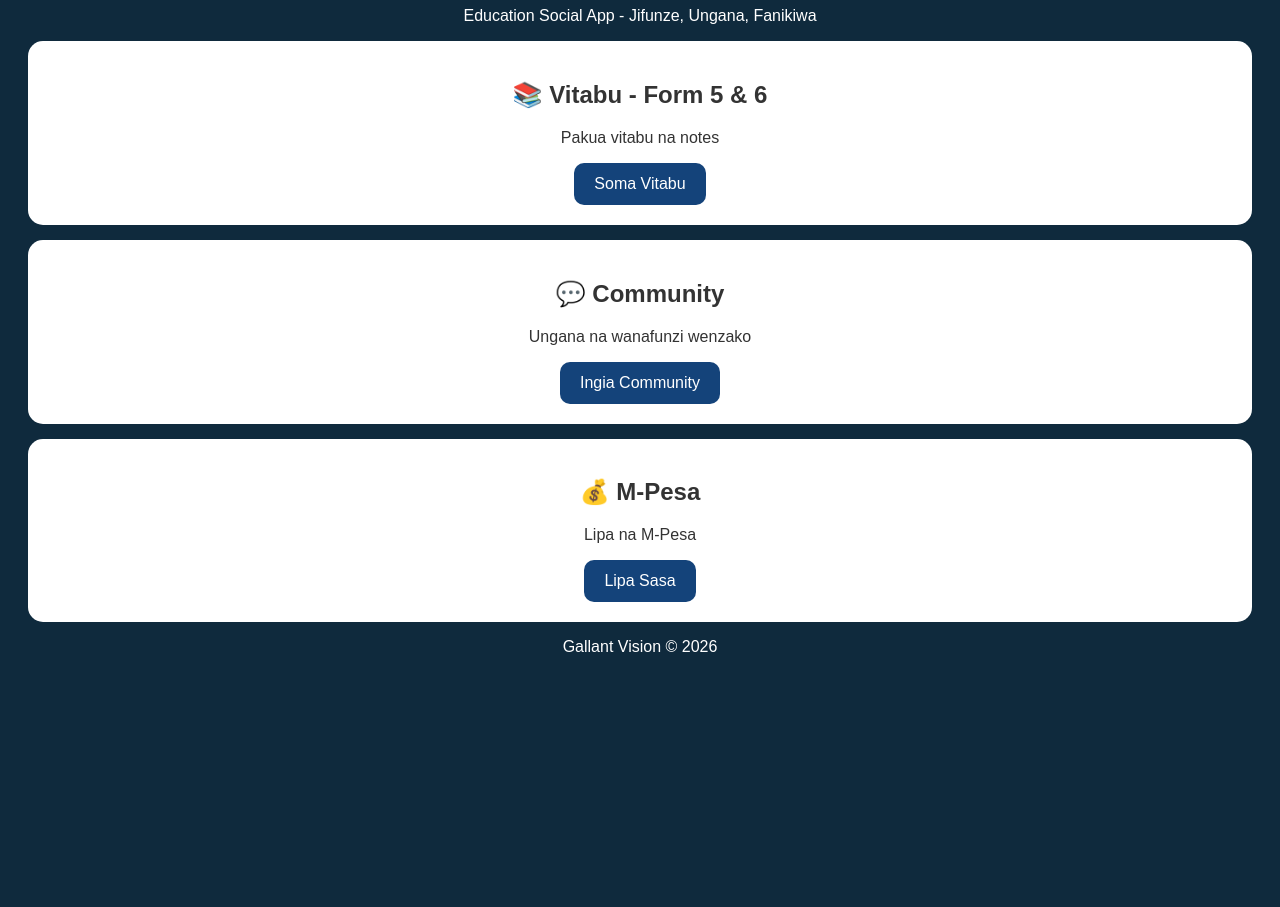
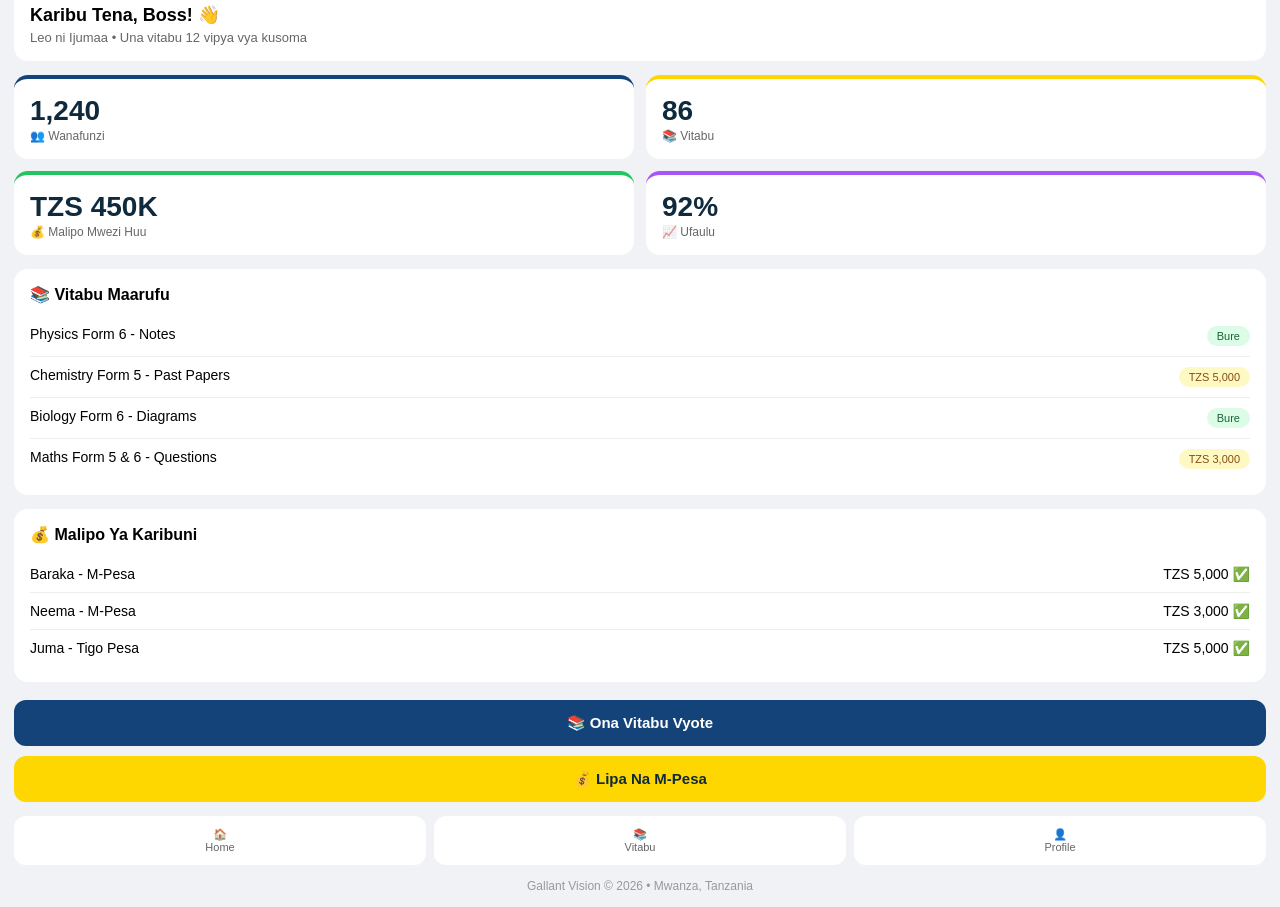
Before and after one commit to b41822007-eng/Gallant-vision-, a plain HTML site: page index.html in a window 1280 px wide. Shown: the part 102-1009 px from the top of the page. Before the commit the page ends 802 px from the top, so only its background shows below. Drawn offline with Linux system fonts and the light colour scheme.

Commit message:
Update title and layout for dashboard view

```diff
--- a/index.html
+++ b/index.html
@@ -3,19 +3,82 @@
 <head>
 <meta charset="UTF-8">
 <meta name="viewport" content="width=device-width, initial-scale=1.0">
-<title>Gallant Vision - Education Social App</title>
+<title>Gallant Vision - Dashboard</title>
 <style>
-body{font-family:Arial,sans-serif;background:#0f2a3d;color:white;text-align:center;padding:20px}
-h1{color:#FFD700}.card{background:white;color:#333;padding:20px;border-radius:15px;margin:15px 0}
-button{background:#14437A;color:white;padding:12px 20px;border:none;border-radius:10px;font-size:16px}
+*{margin:0;padding:0;box-sizing:border-box;font-family:Arial,sans-serif}
+body{background:#f0f2f5}
+.header{background:#0f2a3d;color:white;padding:18px 16px;display:flex;justify-content:space-between;align-items:center}
+.header h1{font-size:20px;color:#FFD700}
+.header p{font-size:12px;opacity:.8}
+.avatar{background:#FFD700;color:#0f2a3d;width:40px;height:40px;border-radius:50%;display:flex;align-items:center;justify-content:center;font-weight:bold}
+.wrap{padding:14px}
+.welcome{background:white;padding:16px;border-radius:14px;margin-bottom:14px}
+.welcome h2{font-size:18px}
+.welcome p{color:#666;font-size:13px;margin-top:4px}
+.grid{display:grid;grid-template-columns:1fr 1fr;gap:12px;margin-bottom:14px}
+.card{background:white;padding:16px;border-radius:14px}
+.card h3{font-size:28px;color:#0f2a3d}
+.card p{font-size:12px;color:#666;margin-top:2px}
+.card.blue{border-top:4px solid #14437A}
+.card.gold{border-top:4px solid #FFD700}
+.card.green{border-top:4px solid #22c55e}
+.card.purple{border-top:4px solid #a855f7}
+.section{background:white;padding:16px;border-radius:14px;margin-bottom:14px}
+.section h3{margin-bottom:12px;font-size:16px}
+.item{display:flex;justify-content:space-between;padding:10px 0;border-bottom:1px solid #eee;font-size:14px}
+.item:last-child{border:none}
+.badge{background:#dcfce7;color:#166534;padding:4px 10px;border-radius:20px;font-size:11px}
+.badge.yellow{background:#fef9c3;color:#854d0e}
+button{width:100%;background:#14437A;color:white;border:none;padding:14px;border-radius:12px;font-size:15px;font-weight:bold;margin-top:4px}
+button.gold{background:#FFD700;color:#0f2a3d}
+.bottom{display:grid;grid-template-columns:1fr 1fr 1fr;gap:8px;text-align:center;font-size:11px;color:#666}
+.bottom div{background:white;padding:12px;border-radius:12px}
 </style>
 </head>
 <body>
-<h1>🌟 GALLANT VISION</h1>
-<p>Education Social App - Jifunze, Ungana, Fanikiwa</p>
-<div class="card"><h2>📚 Vitabu - Form 5 & 6</h2><p>Pakua vitabu na notes</p><button>Soma Vitabu</button></div>
-<div class="card"><h2>💬 Community</h2><p>Ungana na wanafunzi wenzako</p><button>Ingia Community</button></div>
-<div class="card"><h2>💰 M-Pesa</h2><p>Lipa na M-Pesa</p><button>Lipa Sasa</button></div>
-<p>Gallant Vision © 2026</p>
+<div class="header">
+<div><h1>🌟 GALLANT VISION</h1><p>Dashboard • Form 5 & 6</p></div>
+<div class="avatar">GV</div>
+</div>
+
+<div class="wrap">
+<div class="welcome">
+<h2>Karibu Tena, Boss! 👋</h2>
+<p>Leo ni Ijumaa • Una vitabu 12 vipya vya kusoma</p>
+</div>
+
+<div class="grid">
+<div class="card blue"><h3>1,240</h3><p>👥 Wanafunzi</p></div>
+<div class="card gold"><h3>86</h3><p>📚 Vitabu</p></div>
+<div class="card green"><h3>TZS 450K</h3><p>💰 Malipo Mwezi Huu</p></div>
+<div class="card purple"><h3>92%</h3><p>📈 Ufaulu</p></div>
+</div>
+
+<div class="section">
+<h3>📚 Vitabu Maarufu</h3>
+<div class="item"><span>Physics Form 6 - Notes</span><span class="badge">Bure</span></div>
+<div class="item"><span>Chemistry Form 5 - Past Papers</span><span class="badge yellow">TZS 5,000</span></div>
+<div class="item"><span>Biology Form 6 - Diagrams</span><span class="badge">Bure</span></div>
+<div class="item"><span>Maths Form 5 & 6 - Questions</span><span class="badge yellow">TZS 3,000</span></div>
+</div>
+
+<div class="section">
+<h3>💰 Malipo Ya Karibuni</h3>
+<div class="item"><span>Baraka - M-Pesa</span><span>TZS 5,000 ✅</span></div>
+<div class="item"><span>Neema - M-Pesa</span><span>TZS 3,000 ✅</span></div>
+<div class="item"><span>Juma - Tigo Pesa</span><span>TZS 5,000 ✅</span></div>
+</div>
+
+<button>📚 Ona Vitabu Vyote</button>
+<button class="gold" style="margin-top:10px">💰 Lipa Na M-Pesa</button>
+
+<div style="height:14px"></div>
+<div class="bottom">
+<div>🏠<br>Home</div>
+<div>📚<br>Vitabu</div>
+<div>👤<br>Profile</div>
+</div>
+<p style="text-align:center;color:#999;font-size:12px;margin-top:14px">Gallant Vision © 2026 • Mwanza, Tanzania</p>
+</div>
 </body>
 </html>
```
